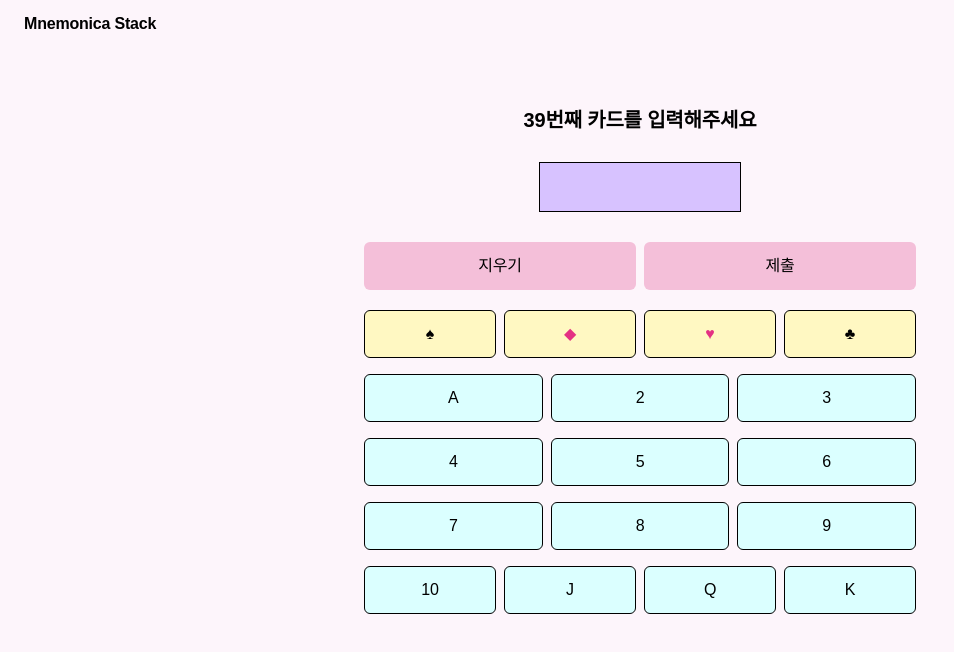
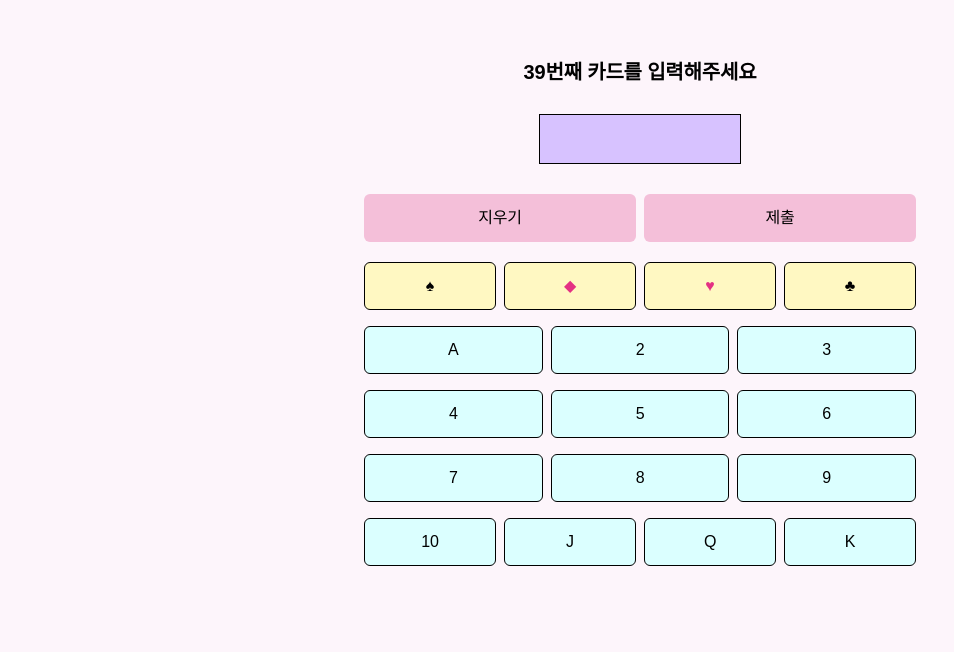
Before and after one commit to bb2sol/Mnemonica, a website: page index.html in a window 1280 px wide. Shown: the whole page, without its empty margins (0-954 px from the left). Drawn offline with nearby package versions, Linux system fonts and the light colour scheme; a web font is replaced by a local one.

Commit message:
test: 헤더 주석처리

```diff
--- a/app.js
+++ b/app.js
@@ -4,7 +4,6 @@
 ["♠","K"],["◆","J"],["♣","8"],["♠","10"],["♥","K"],["♣","J"],["♠","7"],["♥","10"],["◆","A"],["♠","4"],
 ["♥","7"],["◆","4"],["♣","A"],["♣","9"],["♠","J"],["◆","Q"],["♣","7"],["♠","Q"],["◆","10"],["♣","6"],
 ["♥","A"],["◆","9"]];
-//채우기
 
 // 로직
 // 버튼 클릭시 answer 값 바꾸고, answer 값 바뀜이 감지될때마다 input을 갱신(괜찮은지는 모르겠음)
--- a/index.html
+++ b/index.html
@@ -11,11 +11,11 @@
 </head>
 <body>
     <div class="wrap">
-        <header class="header">
+        <!-- <header class="header">
             <h1>
                 <a href="#" class="logo">Mnemonica Stack</a>
             </h1>
-        </header>
+        </header> -->
         <div class="container">
             <div class="content">
                 <strong class="question">n번째 카드를 입력해주세요</strong>
```
